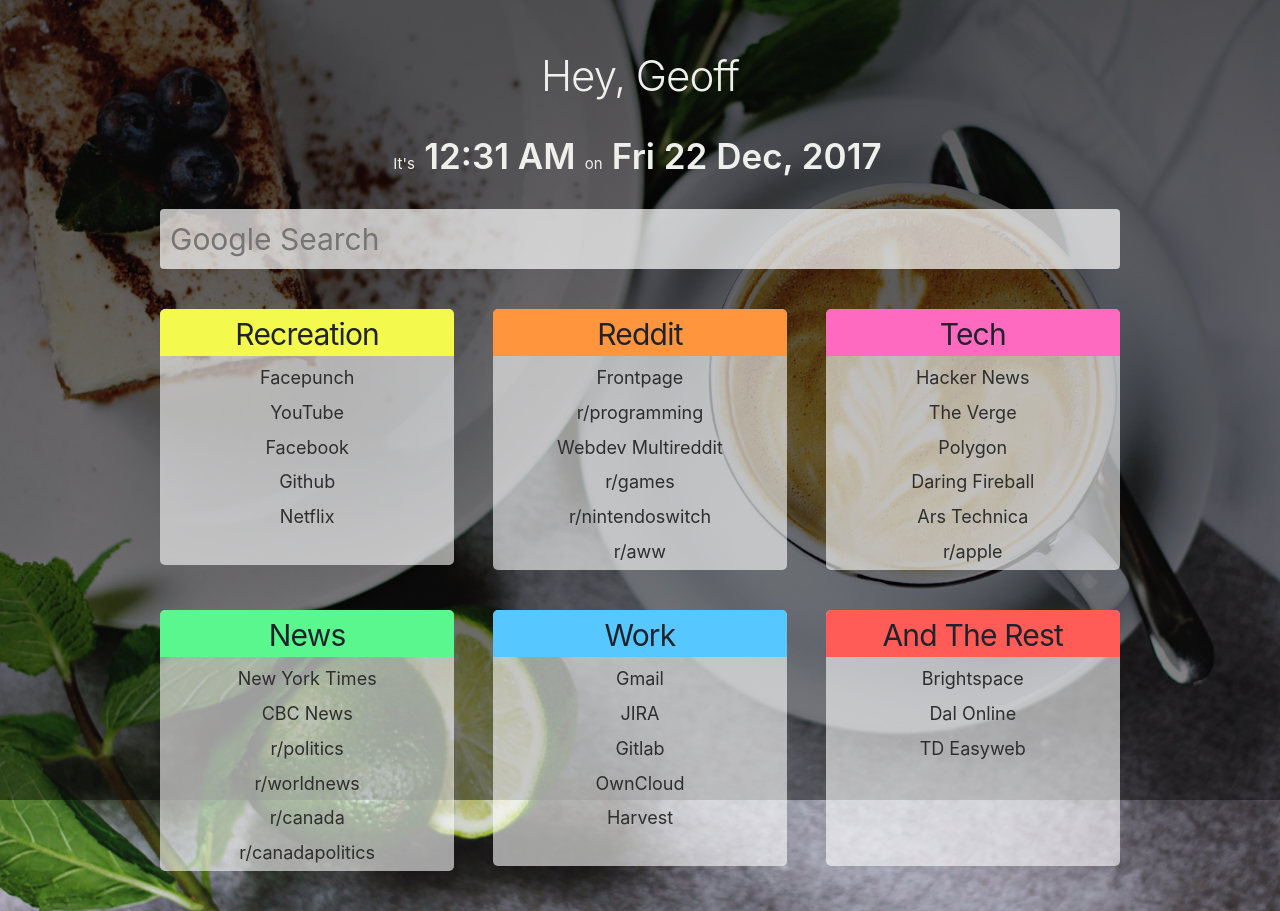
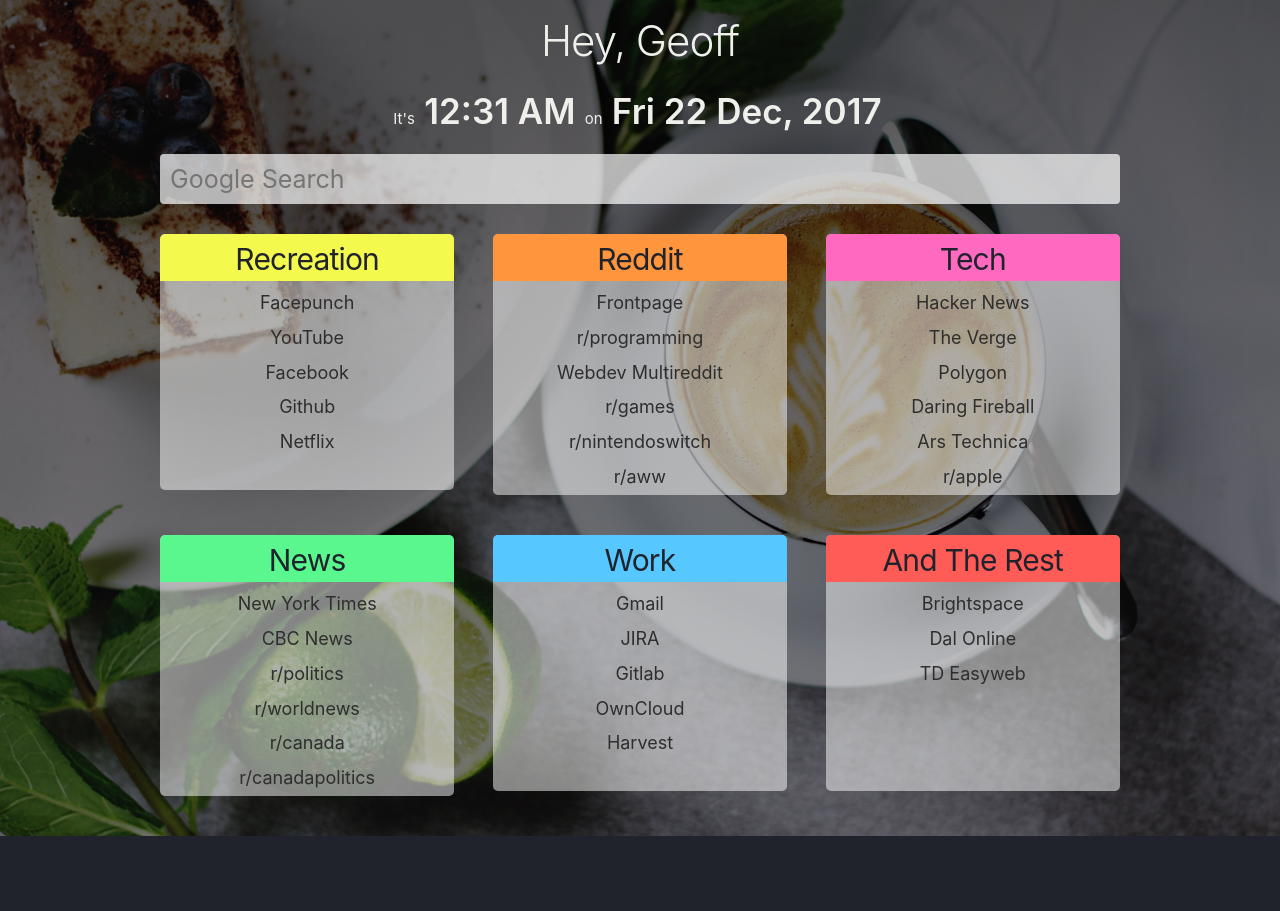
Before and after one commit to gcaven/startpage, a plain HTML site: page index.html in a window 1280 px wide. After the commit the page ends 836 px from the top, so only its background shows below. Drawn offline with Linux system fonts and the light colour scheme.

Commit message:
finally get around to fixing css for smaller displays

```diff
--- a/css/app.css
+++ b/css/app.css
@@ -3,6 +3,9 @@ html {
   /*background-image: url(../images/bgs/bg1.jpg);*/
   background-repeat: no-repeat;
   background-size: cover;
+  width: 100%;
+  height: 100vh;
+  overflow: hidden;
 }
 
 body {
@@ -11,13 +14,12 @@ body {
   color: #EFF0EB;
   text-align: center;
   width: 100%;
-  height: calc(100vh - 50px);
-  padding-top: 50px;
   font-family: "Avenir Next", -apple-system, BlinkMacSystemFont, "Helvetica Neue", sans-serif;
 }
 
 h2 {
   margin-bottom: 0px;
+  padding-top: 15px;
 }
 
 #current-time, #current-date {
@@ -28,17 +30,17 @@ h2 {
 }
 
 .row {
-  margin-bottom: 25px;
+  margin-bottom: 15px;
 }
 
 .search input {
   width: 100%;
-  height: 60px;
+  height: 50px;
   background-color: rgba(255,255,255,0.70);
   border: none;
   outline: none;
   color: white;
-  font-size: 30px;
+  font-size: 25px;
   -webkit-backdrop-filter: blur(10px);
 }
 .search input:focus{
@@ -50,8 +52,8 @@ h2 {
 }
 
 .box {
-  background-color: rgba(255,255,255, 0.60);
-  -webkit-backdrop-filter: blur(10px);
+  background-color: rgba(255,255,255, 0.50);
+  -webkit-backdrop-filter: blur(15px);
   color: #20232C;
   border: 0px solid #EFF0EB;
   border-radius: 5px;
```
